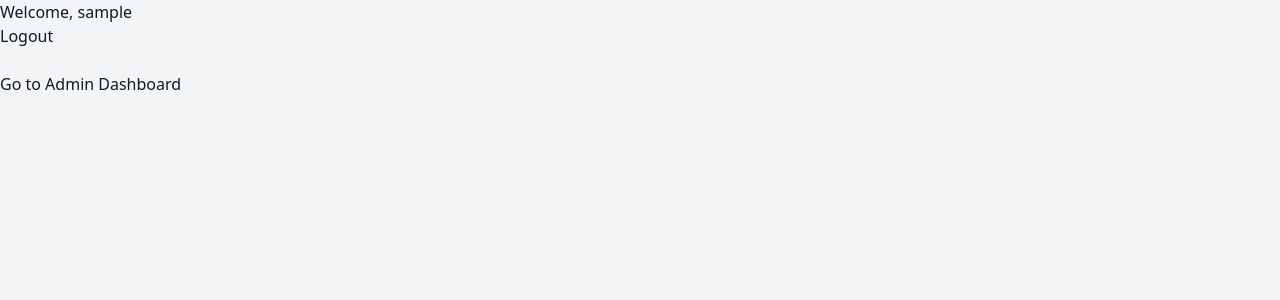
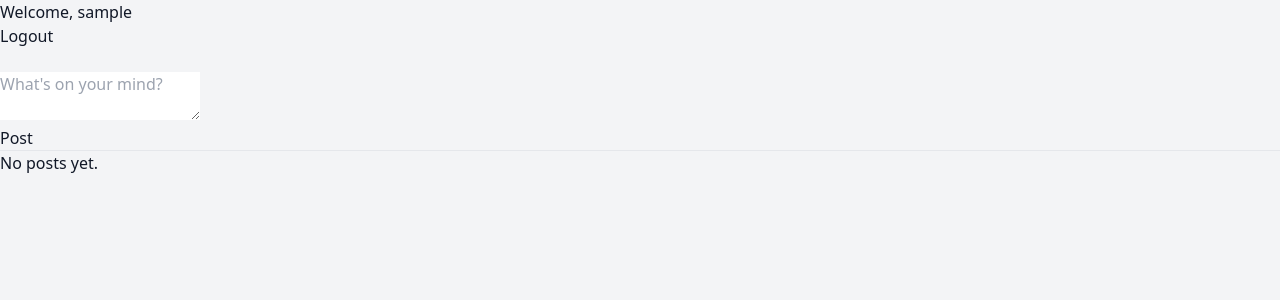
Before and after one commit to DanielPincu/glitch-social, a PHP site: page /index.php in a window 1280 px wide. Shown: the top 300 px of the page. Run offline with PHP 8.4, Linux system fonts and the light colour scheme; the visitor is signed in with stand-in values (Sample User, id 1); tables that the repository leaves empty or names only in its code hold one stand-in row (values such as "Sample post"); some libraries are stand-ins or nearby versions.

Commit message:
Page Loaders OK
Rename all _page.php files to _loader.php

Changed:
- login_page.php → login_loader.php
- register_page.php → register_loader.php
- admin_page.php → admin_loader.php

Reason:
The _page suffix was confusing with _view files; _loader better reflects that these files load

```diff
--- a/includes/views/home_view.php
+++ b/includes/views/home_view.php
@@ -1,10 +1,37 @@
-<?php if(isset($blocked_message)): ?>
-    <h1><?= $blocked_message ?></h1>
+<h1>Welcome, <?= htmlspecialchars($_SESSION['username']) ?></h1>
+<a href="logout_loader.php">Logout</a><br><br>
+
+<?php if (!empty($blocked_message)): ?>
+    <p style="color:red;"><?= htmlspecialchars($blocked_message) ?></p>
 <?php else: ?>
-    <h1>Welcome, <?= htmlspecialchars($_SESSION['username']) ?></h1>
-    <a href='logout_page.php'>Logout</a><br><br>
 
-    <?php if($_SESSION['is_admin'] == 1): ?>
-        <a href='includes/views/admin_view.php'>Go to Admin Dashboard</a><br><br>
+    <!-- New post form -->
+    <form method="post" action="feed_loader.php">
+        <textarea name="content" placeholder="What's on your mind?" required></textarea><br>
+        <button type="submit" name="post_submit">Post</button>
+    </form>
+
+    <hr>
+
+    <!-- Posts feed -->
+    <?php if (!empty($posts)): ?>
+        <?php foreach ($posts as $post): ?>
+            <div style="margin-bottom:15px; padding:10px; border:1px solid #ccc;">
+                <strong><?= htmlspecialchars($post['username']) ?></strong>:
+                <?= htmlspecialchars($post['content']) ?><br>
+                <small>Posted on: <?= $post['created_at'] ?></small><br>
+                Likes: <?= $post['like_count'] ?>
+
+                <!-- Like / Unlike -->
+                <?php if ($postController->userLiked($_SESSION['user_id'], $post['id'])): ?>
+                    <a href="feed_loader.php?post_id=<?= $post['id'] ?>&action=unlike">Unlike</a>
+                <?php else: ?>
+                    <a href="feed_loader.php?post_id=<?= $post['id'] ?>">Like</a>
+                <?php endif; ?>
+            </div>
+        <?php endforeach; ?>
+    <?php else: ?>
+        <p>No posts yet.</p>
     <?php endif; ?>
+
 <?php endif; ?>
--- a/includes/views/register_view.php
+++ b/includes/views/register_view.php
@@ -1,6 +1,4 @@
 <h1>Register</h1>
-
-<!-- Display message if exists -->
 <p><?= $message ?? '' ?></p>
 
 <form method="post">
@@ -10,4 +8,4 @@
     <button type="submit" name="register">Register</button>
 </form>
 
-<p><a href="login_page.php">Login</a></p>
+<p><a href="login_loader.php">Login</a></p>
--- a/index.php
+++ b/index.php
@@ -6,17 +6,20 @@ $userController = new UserController();
 
 // Redirect if not logged in
 if (!$userController->isLoggedIn()) {
-    header("Location: login_page.php");
+    header("Location: login_loader.php");
     exit;
 }
 
 // Check if user is blocked
+$blocked_message = '';
 if ($userController->isBlocked($_SESSION['user_id'])) {
     $blocked_message = "You are blocked. You cannot access the feed.";
 }
 
-// Load the view
-$title = "Home"; // for header.php
+// Page title for header
+$title = "Home";
+
+// Load views
 require __DIR__ . '/includes/views/header.php';
 require __DIR__ . '/includes/views/home_view.php';
 require __DIR__ . '/includes/views/footer.php';
--- a/logout_page.php
+++ b/logout_loader.php
@@ -11,5 +11,5 @@ if ($userController->isLoggedIn()) {
 }
 
 // Redirect to login page
-header("Location: login_page.php");
+header("Location: login_loader.php");
 exit;
```
Also changed, not shown: admin_loader.php (added, +41 -0 lines), admin_page.php (deleted, +0 -14 lines), includes/views/admin_view.php (+6 -34 lines), login_loader.php (renamed from login_page.php, +3 -4 lines), register_loader.php (renamed from register_page.php, +4 -4 lines).
